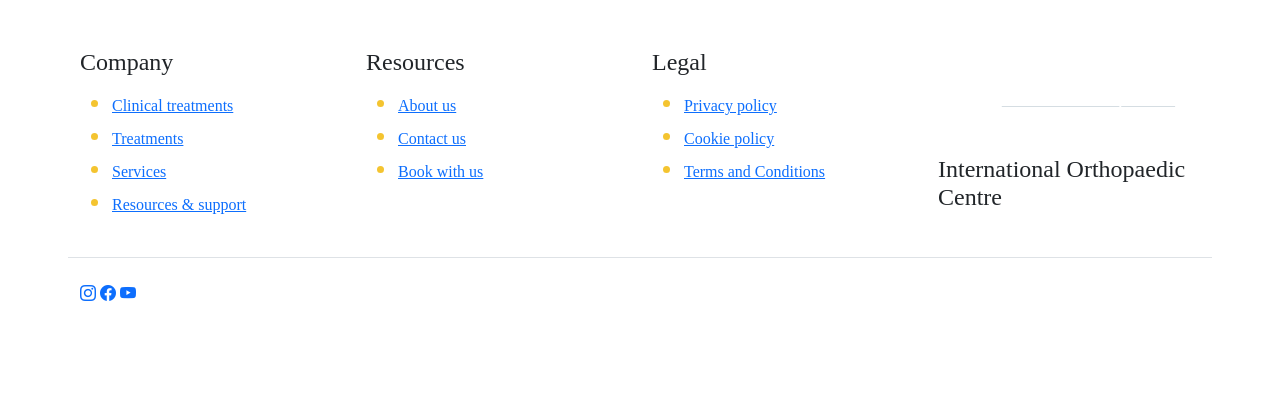
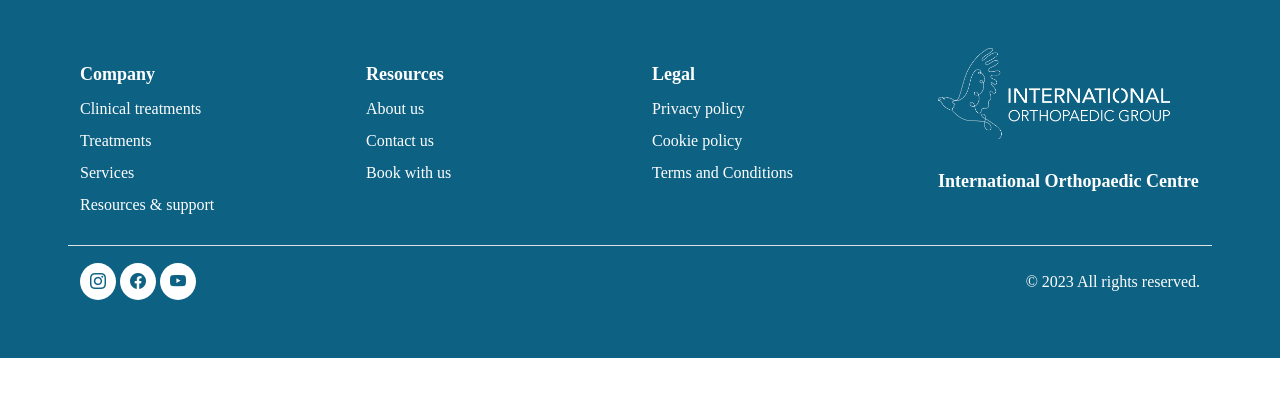
Before and after one commit to sabbir53rahman/saadi, a plain HTML site: page footer.html in a window 1280 px wide. Drawn offline with nearby package versions, Linux system fonts and the light colour scheme.

Commit message:
Add new feature

```diff
--- a/element/csss/footer.css
+++ b/element/csss/footer.css
@@ -25,3 +25,11 @@ footer style
 .footer_background_color{
     background-color: #0D6183;
 }
+.social_icons a i{
+    padding: 10px;
+    border-radius: 50%;
+    background-color: #FFF;
+    width: 32px;
+    color: #0D6183;
+    height: 32px;
+}
--- a/footer.html
+++ b/footer.html
@@ -4,6 +4,7 @@
     <meta charset="UTF-8">
     <meta name="viewport" content="width=device-width, initial-scale=1.0">
     <title>Document</title>
+    <link rel="stylesheet" href="element/csss/footer.css">
     <link rel="stylesheet" href="element/csss/style.css">
     <link href="https://cdn.jsdelivr.net/npm/bootstrap@5.0.2/dist/css/bootstrap.min.css" rel="stylesheet" integrity="sha384-EVSTQN3/azprG1Anm3QDgpJLIm9Nao0Yz1ztcQTwFspd3yD65VohhpuuCOmLASjC" crossorigin="anonymous">
     <link href="https://cdn.jsdelivr.net/npm/bootstrap-icons/font/bootstrap-icons.css" rel="stylesheet">
@@ -70,7 +71,7 @@
             <div class="row pt-4">
                 <div class="col-lg-12 col-sm-12 col-xs-12 d-flex justify-content-between">
                     <!-- Social Media Icons -->
-                    <div class="social-icons">
+                    <div class="social_icons">
                         <a href="#" target="_blank"><i class="bi bi-instagram"></i></a>
                         <a href="#" target="_blank"><i class="bi bi-facebook"></i></a>
                         <a href="#" target="_blank"><i class="bi bi-youtube"></i></a>
```
